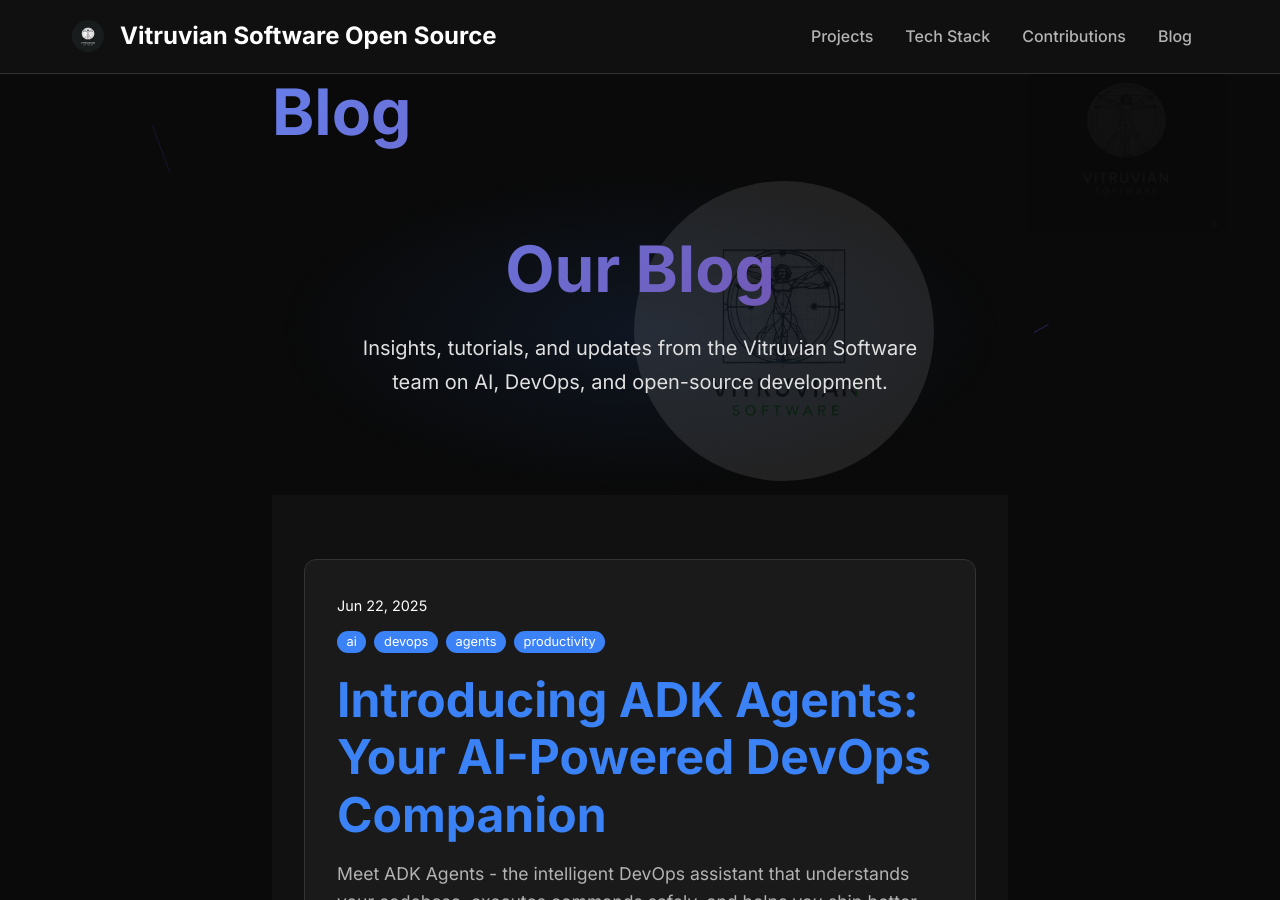
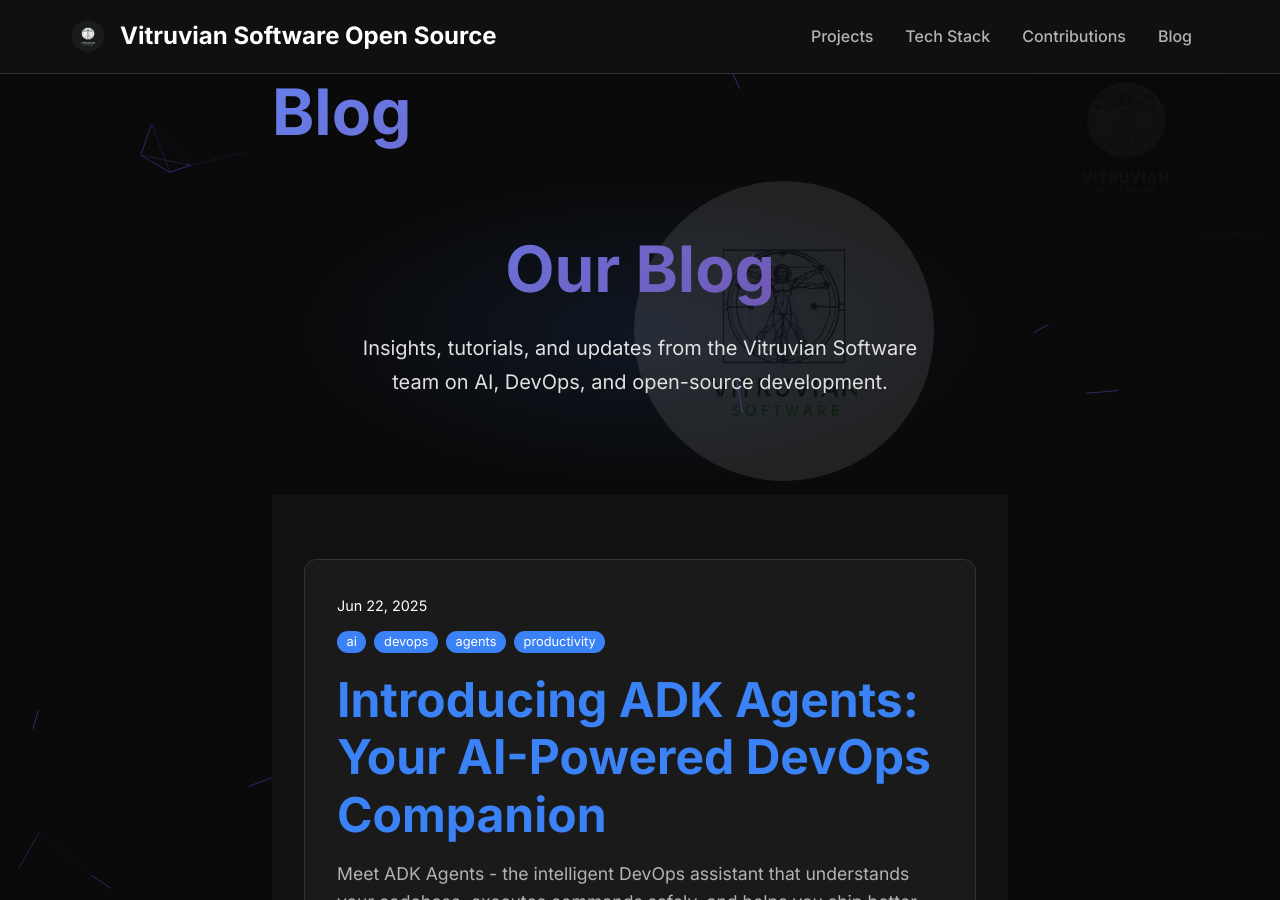
Before and after one commit to BlueCentre/site, a Jekyll site: the page built from blog.md, in a window 1280 px wide and 900 px high. Built offline with Jekyll 4.4.1, drawn with Linux system fonts in a browser that asks for light colours.

Commit message:
chore: Increase background effect visibility

```diff
--- a/_layouts/default.html
+++ b/_layouts/default.html
@@ -30,7 +30,7 @@
 
     <script src="{{ '/assets/js/main.js' | relative_url }}" defer></script>
     <script src="{{ '/js/canvas-nest.min.js' | relative_url }}"
-            color="100,100,255" opacity="0.7" zIndex="-1" count="99"></script>
+            color="100,100,255" opacity="0.9" zIndex="-1" count="200"></script>
 
   </body>
 
```
